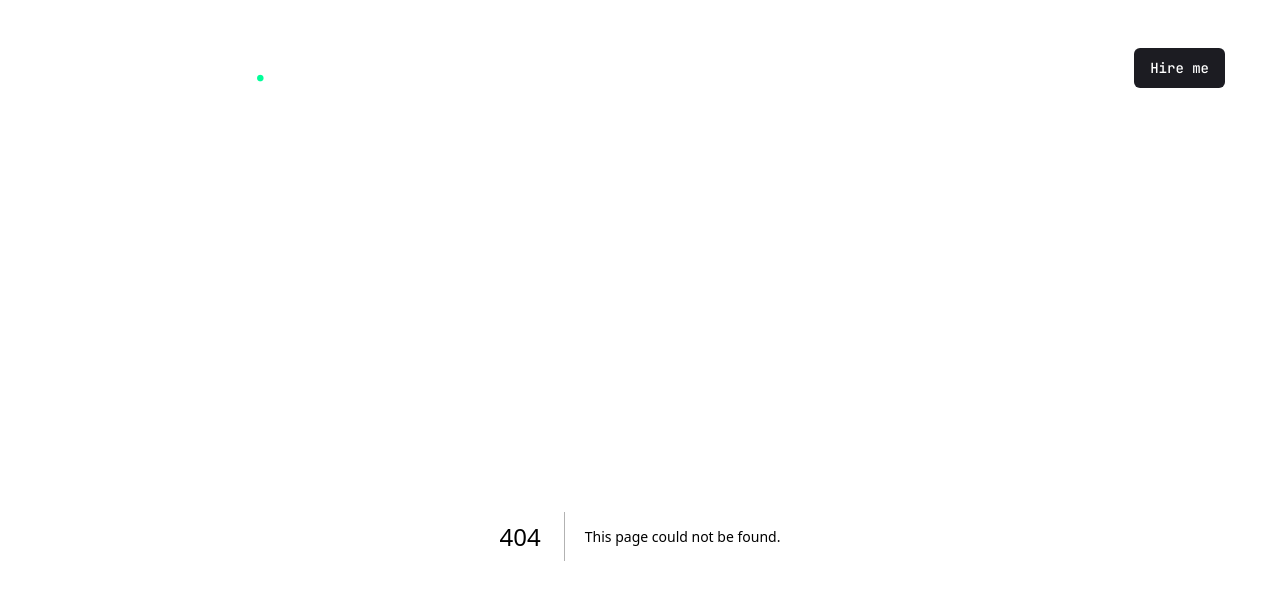
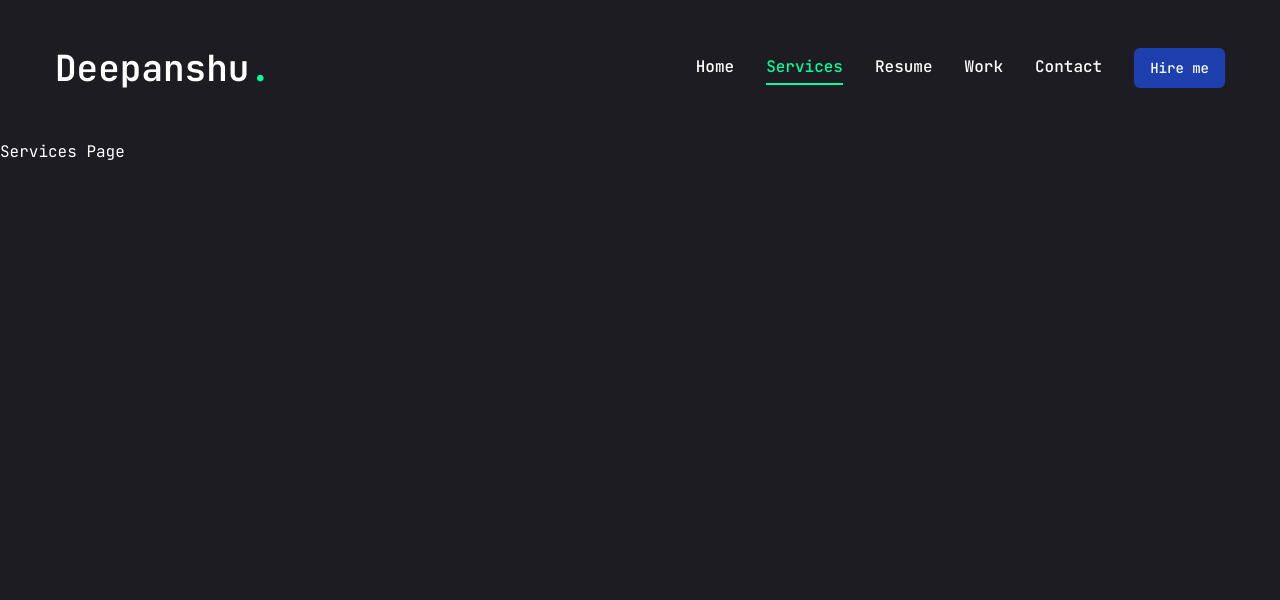
Before and after one commit to DeepanshuPratik/Portfolio-2.0, a Next.js app: page /services in a window 1280 px wide. Before the commit this address had no page. Shown: the top 600 px of the page. Built offline with nearby package versions, Linux system fonts and the light colour scheme.

Commit message:
setup: setting up the sections in the portfolio

```diff
--- /dev/null
+++ b/app/contact/page.tsx
@@ -0,0 +1,5 @@
+const Contact = () => {
+  return <div>Contact Page</div>;
+};
+
+export default Contact;
--- /dev/null
+++ b/app/resume/page.tsx
@@ -0,0 +1,10 @@
+
+const Resume = () => {
+  return (
+    <div>
+      Resume Page
+    </div>
+  )
+}
+
+export default Resume
--- /dev/null
+++ b/app/services/page.tsx
@@ -0,0 +1,10 @@
+
+const Services = () => {
+  return (
+    <div>
+      Services Page
+    </div>
+  )
+}
+
+export default Services
--- /dev/null
+++ b/app/work/page.tsx
@@ -0,0 +1,10 @@
+
+const Work = () => {
+  return (
+    <div>
+      Work Page
+    </div>
+  )
+}
+
+export default Work
--- a/components/Header.tsx
+++ b/components/Header.tsx
@@ -3,9 +3,9 @@ import { Button } from "./ui/button";
 import Nav from "./Nav";
 
 const Header = () => {
-  return <header className="py-8 xl:py-12 text-white">
+  return (
+    <header className="py-8 xl:py-12 text-white">
       <div className="container mx-auto flex justify-between items-center">
-
         {/* logo */}
         <Link href={"/"}>
           <h1 className="text-4xl font-semibold">
@@ -17,16 +17,17 @@ const Header = () => {
         <div className="hidden xl:flex items-center gap-8">
           <Nav />
           <Link href="/contact">
-        <Button>Hire me</Button>
+            <Button className="bg-blue-800 text-white hover:bg-blue-900">
+              Hire me
+            </Button>
           </Link>
         </div>
 
         {/* Mobile Nav */}
-      <div className="xl:hidden">
-        mobile nav
+        <div className="xl:hidden">mobile nav</div>
       </div>
-    </div>
-  </header>;
+    </header>
+  );
 };
 
 export default Header;
--- a/components/Nav.tsx
+++ b/components/Nav.tsx
@@ -4,36 +4,46 @@ import { usePathname } from "next/navigation";
 
 const navigationLinks = [
   {
-        name: "home",
-        path: "/"
+    name: "Home",
+    path: "/",
   },
   {
-        name: "services",
-        path: "/services"
+    name: "Services",
+    path: "/services",
   },
   {
-        name: "resume",
-        path: "/resume"
+    name: "Resume",
+    path: "/resume",
   },
   {
-        name: "work",
-        path: "/work"
+    name: "Work",
+    path: "/work",
   },
   {
-        name: "contact",
-        path: "/contact"
+    name: "Contact",
+    path: "/contact",
   },
-]
+];
 const Nav = () => {
+  const pathname = usePathname();
   return (
-    <nav className="flex gap-8" >
-      {navigationLinks.map((link,index)=> {
+    <nav className="flex gap-8">
+      {navigationLinks.map((link, index) => {
         return (
-            <Link href={link.path} key={index}>{link.name}</Link>
-        )
+          <Link
+            href={link.path}
+            key={index}
+            className={`${
+              link.path === pathname && "text-accent border-b-2 border-accent"
+            }
+          font-medium hover:text-accent transition-all`}
+          >
+            {link.name}
+          </Link>
+        );
       })}
     </nav>
-  )
-}
+  );
+};
 
-export default Nav
+export default Nav;
```
Lines whose indentation alone changed are shown as unchanged.
